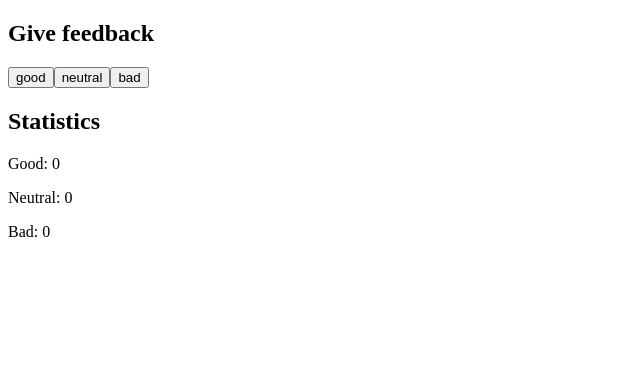
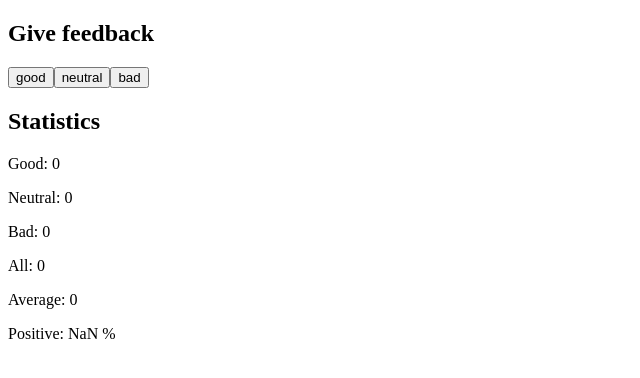
Before and after one commit to happoni/Fullstack2020, a React (Create React App) app in the folder osa1/unicafe/: page / in a window 1280 px wide. Shown: the top 378 px of the page, without its empty margins (0-640 px from the left). Built offline with nearby package versions, Linux system fonts and the light colour scheme.

Commit message:
tehtävät 1.7 & 1.8

```diff
--- a/osa1/unicafe/src/index.js
+++ b/osa1/unicafe/src/index.js
@@ -12,6 +12,24 @@ const Button = ({ onClick, text }) => (
     {text}
   </button>
 )
+
+const Statistics = (props) => {
+  const feedbacks = [props.good, props.neutral, props.bad]
+  const total = feedbacks[0] + feedbacks[1] + feedbacks[2]
+  const average = total / 3
+  const positives = feedbacks[0] / total * 100
+
+  return (
+  <div>
+    <p>Good: {feedbacks[0]}</p>
+    <p>Neutral: {feedbacks[1]}</p>
+    <p>Bad: {feedbacks[2] }</p>
+    <p>All: {total}</p>
+    <p>Average: {average}</p>
+    <p>Positive: {positives} %</p>
+  </div>
+  )
+}
 
 const App = (props) => {
   const [good, setGood] = useState(0)
@@ -34,9 +52,7 @@ const App = (props) => {
       <Button onClick={handleNeutralClick} text='neutral' />
       <Button onClick={handleBadClick} text='bad' />
       <Header header="Statistics" />
-      <p>Good: {good}</p>
-      <p>Neutral: {neutral}</p>
-      <p>Bad: {bad}</p>
+      <Statistics good={good} neutral={neutral} bad={bad} />
     </div>
   )
 }
```
